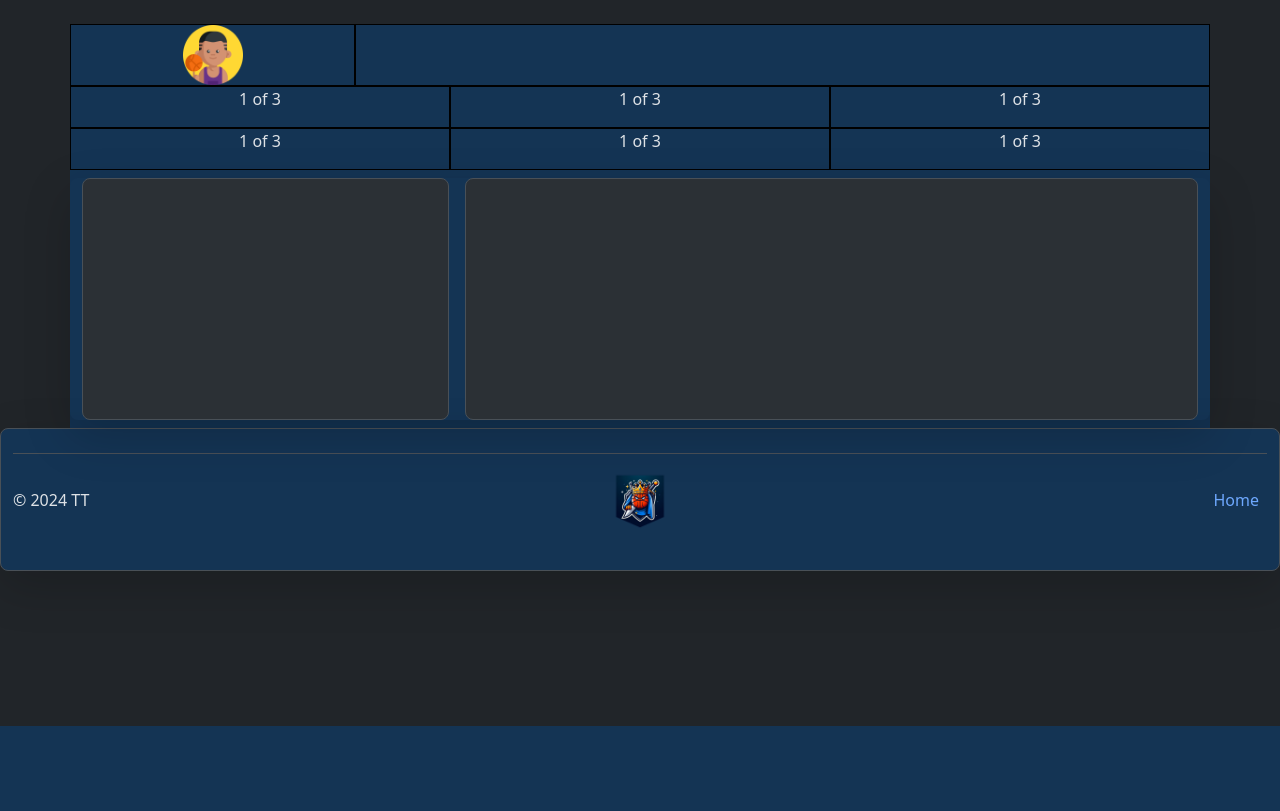
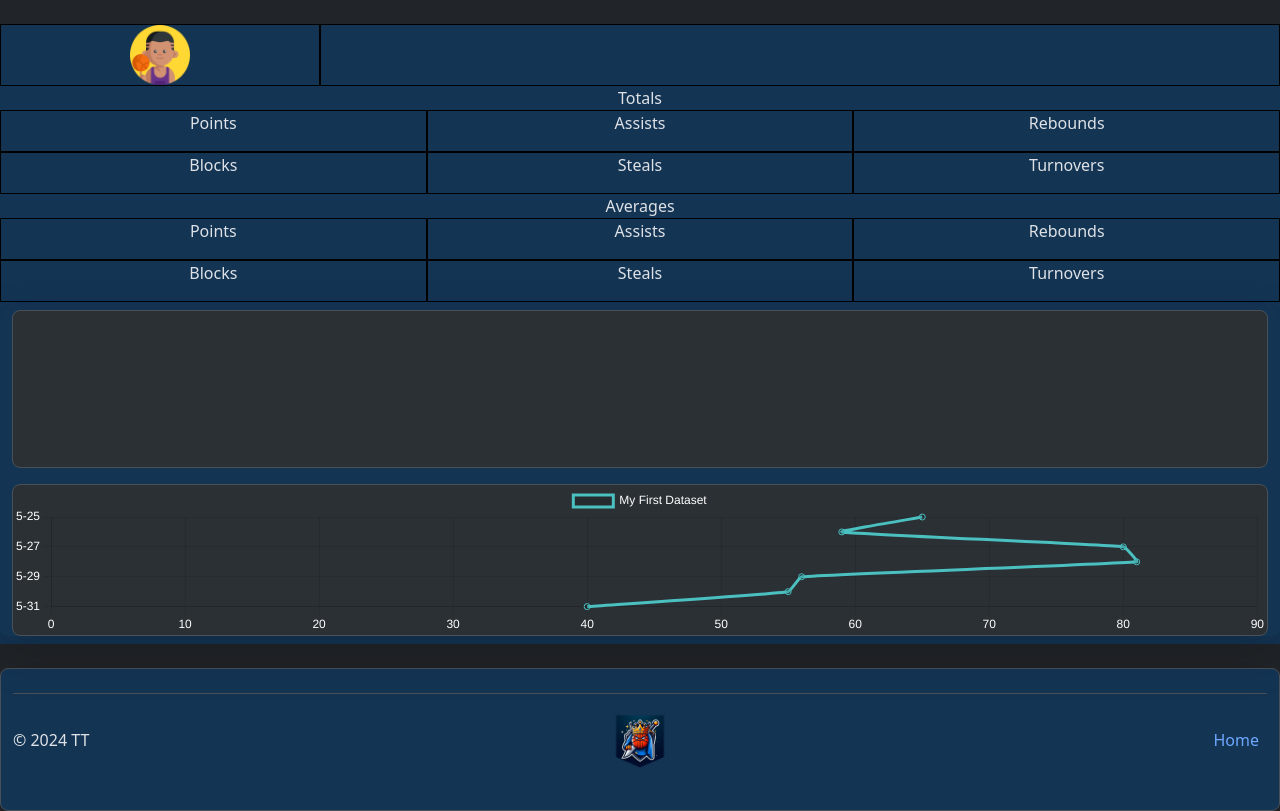
Before and after one commit to Deltron2020/CustomFantasyWebApp, a Flask app: template app/templates/FA_Player.html in a window 1280 px wide. Shown: the part 74-885 px from the top of the page. Before the commit the page ends 800 px from the top, so only its background shows below. Run offline with Flask 3, Linux system fonts and the light colour scheme; the template is opened without the code that fills it, so the values that code supplies are empty; a map, chart or similar area stays blank; parts of the project's set-up code (start-up, migrations or seed data) failed here and were passed over; some libraries are stand-ins or nearby versions.

Commit message:
updates to player page

```diff
--- a/app.py
+++ b/app.py
@@ -2,7 +2,6 @@
 import pandas as pd
 from flask import render_template, request
 from app import create_app
-from test import players_df
 
 app = create_app()
 
--- a/app/player_totals_dataframe.py
+++ b/app/player_totals_dataframe.py
@@ -4,7 +4,7 @@
 
 def get_player_totals_dataframe(year: int):
     try:
-        #stats = client.players_advanced_season_totals(season_end_year=year)
+        #advstats = client.players_advanced_season_totals(season_end_year=year)
         stats = client.players_season_totals(season_end_year=year)
         df = pd.DataFrame.from_dict(stats)
     except Exception as e:
--- a/app/templates/FA_Home.html
+++ b/app/templates/FA_Home.html
@@ -38,7 +38,7 @@
 
         <div class="row mb-2">
             <div class="col-12 mt-4 mx-auto table_outer table-responsive">
-                <table class="table table-default table-striped table-hover" id="player_table">
+                <table class="table table-default table-striped table-hover table-responsive" id="player_table">
                     <thead>
                     <tr>
                         <th scope="col" >Player Name</th>
--- a/app/templates/FA_Player.html
+++ b/app/templates/FA_Player.html
@@ -18,7 +18,7 @@
 
 <body lang="en" data-bs-theme="dark">
 
-<div class="container text-center">
+<div class="container-fluid container-responsive text-center">
     <div class="row">
         <div class="col-3 border border-black">
             <img src="/static/player_icon.png" width="60" height="60">
@@ -29,37 +29,144 @@
     </div>
 
         <div class="row">
+            <label>Totals</label>
             <div class="col border border-black">
-                <p>1 of 3</p>
+                <label>Points</label>
+                <p>{{stats['points']}}</p>
             </div>
             <div class="col border border-black">
-                <p>1 of 3</p>
+                <label>Assists</label>
+                <p>{{stats['assists']}}</p>
             </div>
             <div class="col border border-black">
-                <p>1 of 3</p>
+                <label>Rebounds</label>
+                <p>{{stats['rebounds']}}</p>
             </div>
         </div>
 
         <div class="row">
             <div class="col border border-black">
-                <p>1 of 3</p>
+                <label>Blocks</label>
+                <p>{{stats['blocks']}}</p>
             </div>
             <div class="col border border-black">
-                <p>1 of 3</p>
+                <label>Steals</label>
+                <p>{{stats['steals']}}</p>
             </div>
             <div class="col border border-black">
-                <p>1 of 3</p>
+                <label>Turnovers</label>
+                <p>{{stats['turnovers']}}</p>
+            </div>
+        </div>
+
+            <div class="row">
+                <label>Averages</label>
+            <div class="col border border-black">
+                <label>Points</label>
+                <p>{{stats['points_per_game']}}</p>
+            </div>
+            <div class="col border border-black">
+                <label>Assists</label>
+                <p>{{stats['assists_per_game']}}</p>
+            </div>
+            <div class="col border border-black">
+                <label>Rebounds</label>
+                <p>{{stats['rebounds_per_game']}}</p>
+            </div>
+        </div>
+
+        <div class="row">
+            <div class="col border border-black">
+                <label>Blocks</label>
+                <p>{{stats['blocks_per_game']}}</p>
+            </div>
+            <div class="col border border-black">
+                <label>Steals</label>
+                <p>{{stats['steals_per_game']}}</p>
+            </div>
+            <div class="col border border-black">
+                <label>Turnovers</label>
+                <p>{{stats['turnovers_per_game']}}</p>
             </div>
         </div>
 
 <div class="row">
 <div class="col d-md-block rounded-3 shadow-lg mb-2 mt-2">
-    <div class="d-grid gap-3" style="grid-template-columns: 1fr 2fr;">
+    <div class="d-grid gap-3">
       <div class="bg-body-tertiary border rounded-3">
-        <br><br><br><br><br><br><br><br><br><br>
-      </div>
+
+                    <canvas id="blocksChart"></canvas>
+
+                        <script>
+                              const blocksChart = document.getElementById('blocksChart');
+                              const blocksNames = ['PPG', 'APG', 'RPG', 'SPG', 'TPG'];
+                              var ppg = {{ stats['points_per_game'] | safe }};
+                              var apg = {{ stats['assists_per_game'] | safe }};
+                              var rpg = {{ stats['rebounds_per_game'] | safe }};
+                              var spg = {{ stats['steals_per_game'] | safe }};
+                              var tpg = {{ stats['turnovers_per_game'] | safe }};
+                              const blocks = [ppg, apg, rpg, spg, tpg];
+
+                              Chart.defaults.color = '#FFF';
+
+                              new Chart(blocksChart, {
+                                type: 'polarArea',
+                                data: {
+                                  labels:
+                                    blocksNames,
+                                  datasets: [{
+                                    label: 'Blocks Leaders',
+                                    data: blocks,
+                                    borderWidth: 1
+                                  }]
+                                },
+                                options: {
+                                    indexAxis: 'y',
+                                    responsive: true,
+                                    maintainAspectRatio: false,
+                                  scales: {
+                                    x: {
+                                      beginAtZero: false
+                                    }
+                                  }
+                                }
+                              });
+                        </script>
+                    </div>
+
       <div class="bg-body-tertiary border rounded-3">
-        <br><br><br><br><br><br><br><br><br><br>
+        <canvas id="linesChart"></canvas>
+
+                        <script>
+                              const linesChart = document.getElementById('linesChart');
+                              const linesNames = ['bob', 'bob', 'bob', 'bob', 'bob'];
+                              const lines = [3, 3, 3, 3, 3];
+                              Chart.defaults.color = '#FFF';
+
+                              new Chart(linesChart, {
+                                type: 'line',
+                                data: {
+                                  labels: ['5-25', '5-26', '5-27', '5-28', '5-29', '5-30', '5-31'],
+                                  datasets: [{
+                                    label: 'My First Dataset',
+                                    data: [65, 59, 80, 81, 56, 55, 40],
+                                    fill: false,
+                                    borderColor: 'rgb(75, 192, 192)',
+                                    tension: 0.1
+                                  }]
+                                },
+                                options: {
+                                    indexAxis: 'y',
+                                    responsive: true,
+                                    maintainAspectRatio: false,
+                                  scales: {
+                                    x: {
+                                      beginAtZero: true
+                                    }
+                                  }
+                                }
+                              });
+                        </script>
       </div>
     </div>
   </div>
--- a/app/templates/footer.html
+++ b/app/templates/footer.html
@@ -1,4 +1,4 @@
-<div class="container-fluid rounded-3 border shadow-lg">
+<div class="container-fluid rounded-3 border shadow-lg mt-4">
   <footer class="d-flex flex-wrap justify-content-between align-items-center py-3 my-4 border-top" id="footer">
     <p class="col-md-4 mb-0">&copy; 2024 TT</p>
     <div class="d-none d-md-block">
--- a/app/views.py
+++ b/app/views.py
@@ -1,6 +1,7 @@
 from flask import render_template, Blueprint, request
-from app.player_selection import players_df
+from app.player_selection import players_df, player_stat_search
 from app.season_leaders import (points_leaders, blocks_leaders, assists_leaders, steals_leaders, o_rebounds_leaders, d_rebounds_leaders, turnover_leaders, fouls_leaders)
+
 
 views = Blueprint('views',__name__)
 player_search_df = players_df().to_dict()
@@ -56,4 +57,4 @@
 
 @views.route("/player/<name>")
 def web_app_player(name):
-    return render_template('FA_Player.html', name=name)
+    return render_template('FA_Player.html', name=name, stats=player_stat_search(name))
```
Also changed, not shown: app/player_selection.py (+31 -0 lines).
